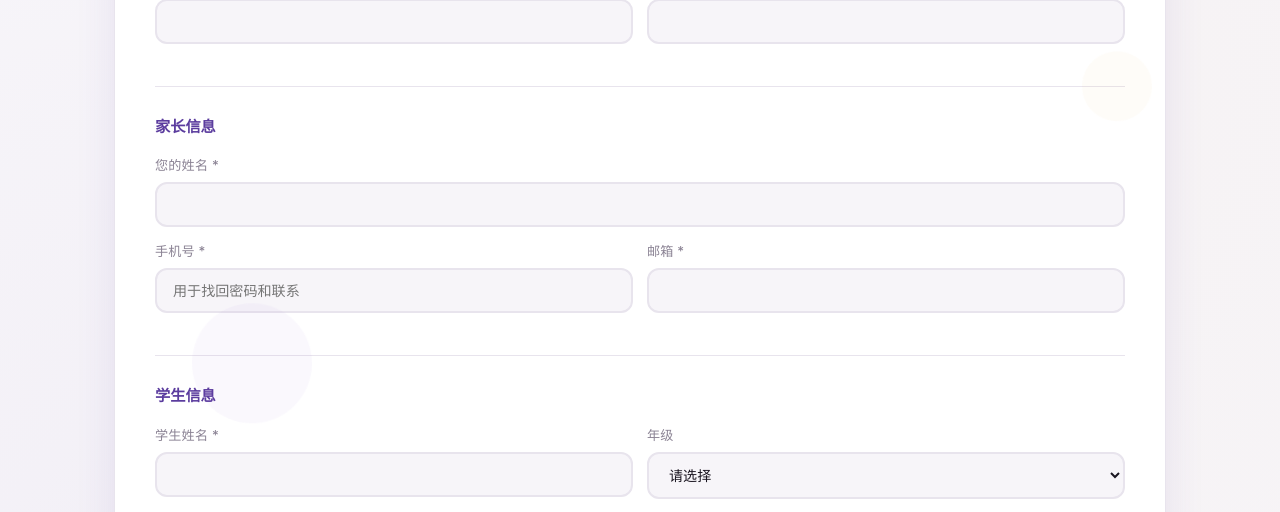
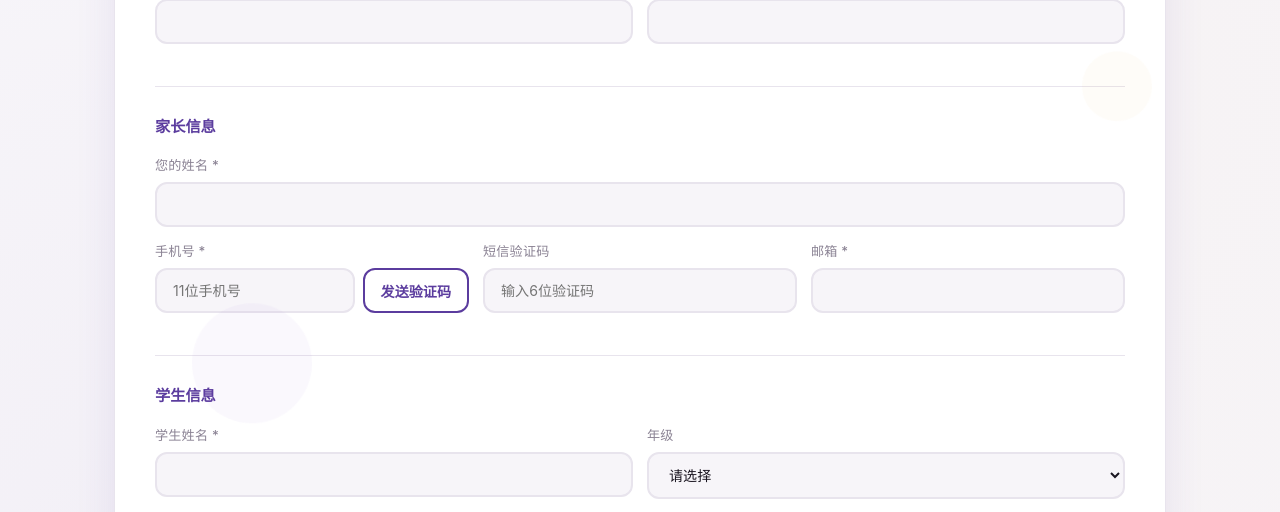
Before and after one commit to Flynn08-ux/xiange, a Flask app: page /parent/register in a window 1280 px wide. Shown: the part 251-763 px from the top of the page. Run offline with Flask 3, Linux system fonts and the light colour scheme.

Commit message:
feat: 短信验证码绑定手机号

```diff
--- a/app.py
+++ b/app.py
@@ -55,6 +55,15 @@ def login_required(role=None):
     return decorator
 
 # ── API ──
+
+@app.route("/api/send-sms", methods=["POST"])
+def api_send_sms():
+    phone = request.form.get("phone","").strip()
+    if not phone or len(phone) < 5:
+        return jsonify({"error": "手机号无效"}), 400
+    code = str(random.randint(100000, 999999))
+    save_sms_code(phone, code)
+    return jsonify({"message": f"验证码已发送到 {phone[:3]}****{phone[-4:]}", "code": code})
 @app.route("/api/regions")
 def api_regions():
     return jsonify(region_info())
@@ -644,7 +653,10 @@ def parent_register():
         if not d["username"]: errors.append("请输入用户名")
         if not d["password"] or len(d["password"]) < 4: errors.append("密码至少4位")
         if not d["parent_name"]: errors.append("请输入您的姓名")
-        if not d["phone"]: errors.append("请输入手机号（用于找回密码）")
+        if not d["phone"]: errors.append("请输入手机号")
+        sms_code = request.form.get("sms_code","").strip()
+        if not sms_code or not verify_sms_code(d["phone"], sms_code):
+            errors.append("手机验证码错误或已过期")
         if not d["email"] or not re.match(r"[^@]+@[^@]+\.[^@]+", d["email"]): errors.append("请输入有效邮箱")
         if not d["student_name"]: errors.append("请输入学生姓名")
         if not d["subjects"]: errors.append("请输入需要辅导的科目")
--- a/templates/parent_register.html
+++ b/templates/parent_register.html
@@ -1,4 +1,16 @@
-{% extends "base.html" %}{% block title %}注册成为家长 — 弦歌{% endblock %}{% block content %}
+{% extends "base.html" %}{% block title %}注册成为家长 — 弦歌<style>.phone-row{display:flex;gap:8px}.phone-row input{flex:1}.phone-row button{white-space:nowrap}</style>
+<script>
+function sendSms(){
+    const phone = document.querySelector('[name="phone"]').value;
+    if(!phone||phone.length<11){alert('请输入11位手机号');return;}
+    const btn=document.querySelector('#sendSmsBtn');
+    btn.disabled=true;btn.textContent='发送中...';
+    fetch('/api/send-sms',{method:'POST',headers:{'Content-Type':'application/x-www-form-urlencoded'},body:'phone='+encodeURIComponent(phone)})
+    .then(r=>r.json()).then(d=>{alert(d.message||'已发送');btn.textContent='已发送';setTimeout(()=>{btn.disabled=false;btn.textContent='重新发送'},30000)})
+    .catch(()=>{btn.disabled=false;btn.textContent='发送失败'});
+}
+</script>
+{% endblock %}{% block content %}
 <h1 class="page-title">注册成为家长</h1>
 <p class="page-subtitle">填写学生信息，找合适的老师</p>
 <form class="register-form" method="POST">
@@ -8,7 +20,7 @@
     </div>
     <div class="form-section"><h2>家长信息</h2>
         <div class="form-group"><label>您的姓名 *</label><input type="text" name="parent_name" value="{{ data.parent_name if data else '' }}" required></div>
-        <div class="form-row"><div class="form-group"><label>手机号 *</label><input type="tel" name="phone" value="{{ data.phone if data else '' }}" required placeholder="用于找回密码和联系"></div>
+        <div class="form-row"><div class="form-group"><label>手机号 *</label><div class="phone-row"><input type="tel" name="phone" value="{{ data.phone if data else '' }}" required placeholder="11位手机号"><button type="button" id="sendSmsBtn" onclick="sendSms()" class="btn btn-outline" style="flex-shrink:0;padding:8px 16px">发送验证码</button></div></div><div class="form-group"><label>短信验证码</label><input type="text" name="sms_code" required placeholder="输入6位验证码" maxlength="6"></div>
         <div class="form-group"><label>邮箱 *</label><input type="email" name="email" value="{{ data.email if data else '' }}" required></div></div>
     </div>
     <div class="form-section"><h2>学生信息</h2>
@@ -32,4 +44,16 @@
     <div class="form-actions"><button type="submit" class="btn btn-primary btn-large">注册</button>
         <p class="login-hint">已有账号？<a href="/login">去登录</a></p>
     </div>
-</form>{% endblock %}
+</form><style>.phone-row{display:flex;gap:8px}.phone-row input{flex:1}.phone-row button{white-space:nowrap}</style>
+<script>
+function sendSms(){
+    const phone = document.querySelector('[name="phone"]').value;
+    if(!phone||phone.length<11){alert('请输入11位手机号');return;}
+    const btn=document.querySelector('#sendSmsBtn');
+    btn.disabled=true;btn.textContent='发送中...';
+    fetch('/api/send-sms',{method:'POST',headers:{'Content-Type':'application/x-www-form-urlencoded'},body:'phone='+encodeURIComponent(phone)})
+    .then(r=>r.json()).then(d=>{alert(d.message||'已发送');btn.textContent='已发送';setTimeout(()=>{btn.disabled=false;btn.textContent='重新发送'},30000)})
+    .catch(()=>{btn.disabled=false;btn.textContent='发送失败'});
+}
+</script>
+{% endblock %}
```
